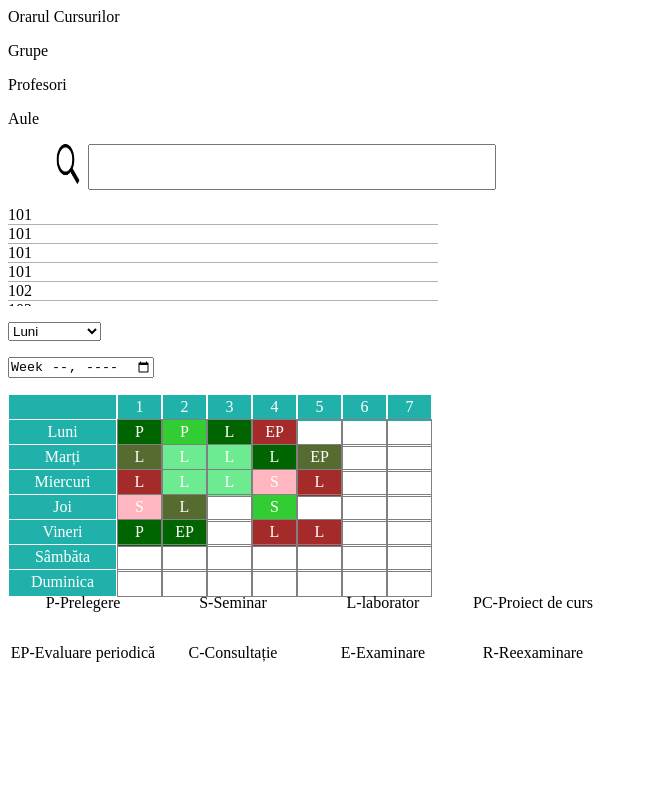
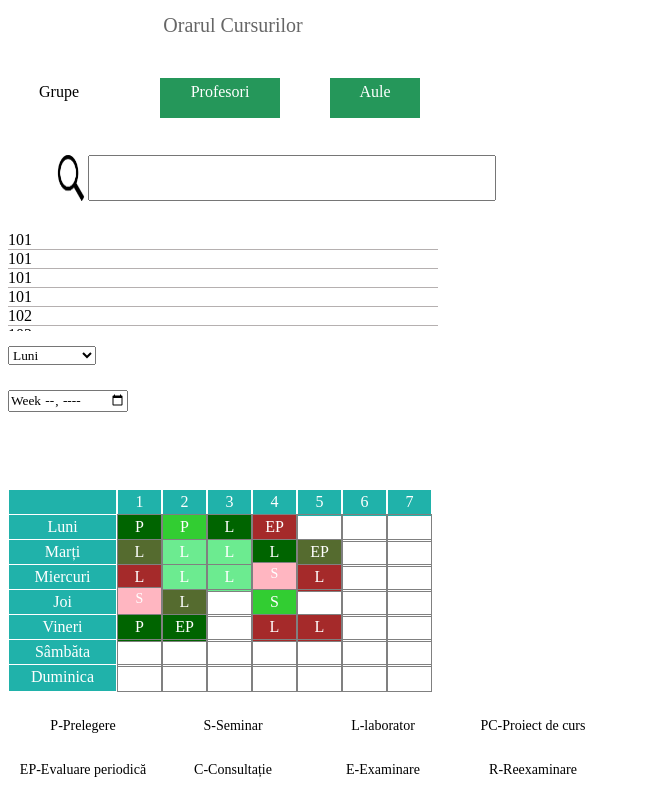
Before and after one commit to AdamDenis/orarUsarb, a plain HTML site: page index.html in a window 1280 px wide. Shown: the whole page, without its empty margins (0-648 px from the left). Drawn offline with Linux system fonts and the light colour scheme; a web font is replaced by a local one.

Commit message:
add firstpart

```diff
--- a/index.html
+++ b/index.html
@@ -8,6 +8,9 @@
     <title>Orar USARB</title>
     <link rel="stylesheet" href="style.css">
     <link rel="shortcut icon" href="img/logo 2.png" type="image/x-icon">
+    <link rel="preconnect" href="https://fonts.googleapis.com">
+    <link rel="preconnect" href="https://fonts.gstatic.com" crossorigin>
+    <link href="https://fonts.googleapis.com/css2?family=Shippori+Antique&family=Zen+Antique+Soft&display=swap" rel="stylesheet">
 </head>
 
 <body>
@@ -15,10 +18,10 @@
         <header>
             Orarul Cursurilor
         </header>
-        <div>
-            <p>Grupe</p>
-            <p>Profesori</p>
-            <p>Aule</p>
+        <div class="nav">
+            <p id="grup">Grupe</p>
+            <p id="prof">Profesori</p>
+            <p id="aul">Aule</p>
         </div>
         <div>
             <figure class="input">
--- a/style.css
+++ b/style.css
@@ -1,6 +1,63 @@
+* {
+    font-family: 'Zen Antique Soft', serif;
+}
+
+#orar {
+    display: grid;
+    grid-template-rows: 60px 60px 100px 105px 45px 45px 300px 50px;
+    align-items: center;
+}
+
+#orar header {
+    font-size: 20px;
+    height: 58px;
+    width: 450px;
+    color: #666666;
+    background-color: white;
+    text-align: center;
+    padding-top: 10px;
+}
+
+#grup {
+    height: 35px;
+    width: 102px;
+    background-color: white;
+    color: black;
+    font-size: 16px;
+    text-align: center;
+    padding-top: 5px;
+}
+
+#prof {
+    height: 35px;
+    width: 120px;
+    background-color: #25975A;
+    color: white;
+    font-size: 16px;
+    text-align: center;
+    padding-top: 5px;
+}
+
+#aul {
+    height: 35px;
+    width: 90px;
+    background-color: #25975A;
+    color: white;
+    font-size: 16px;
+    text-align: center;
+    padding-top: 5px;
+}
+
+.nav {
+    display: grid;
+    grid-template-columns: 102px 120px 90px;
+    gap: 50px;
+    text-align: center;
+}
+
 #find {
-    width: 40px;
-    height: 40px;
+    width: 46px;
+    height: 46px;
 }
 
 #find-main {
@@ -91,6 +148,7 @@
 .math {
     background-color: lightpink;
     color: white;
+    font-size: 14px;
 }
 
 .history {
@@ -98,4 +156,5 @@
     grid-template-columns: repeat(4, 150px);
     align-items: center;
     text-align: center;
+    font-size: 14px;
 }
```
